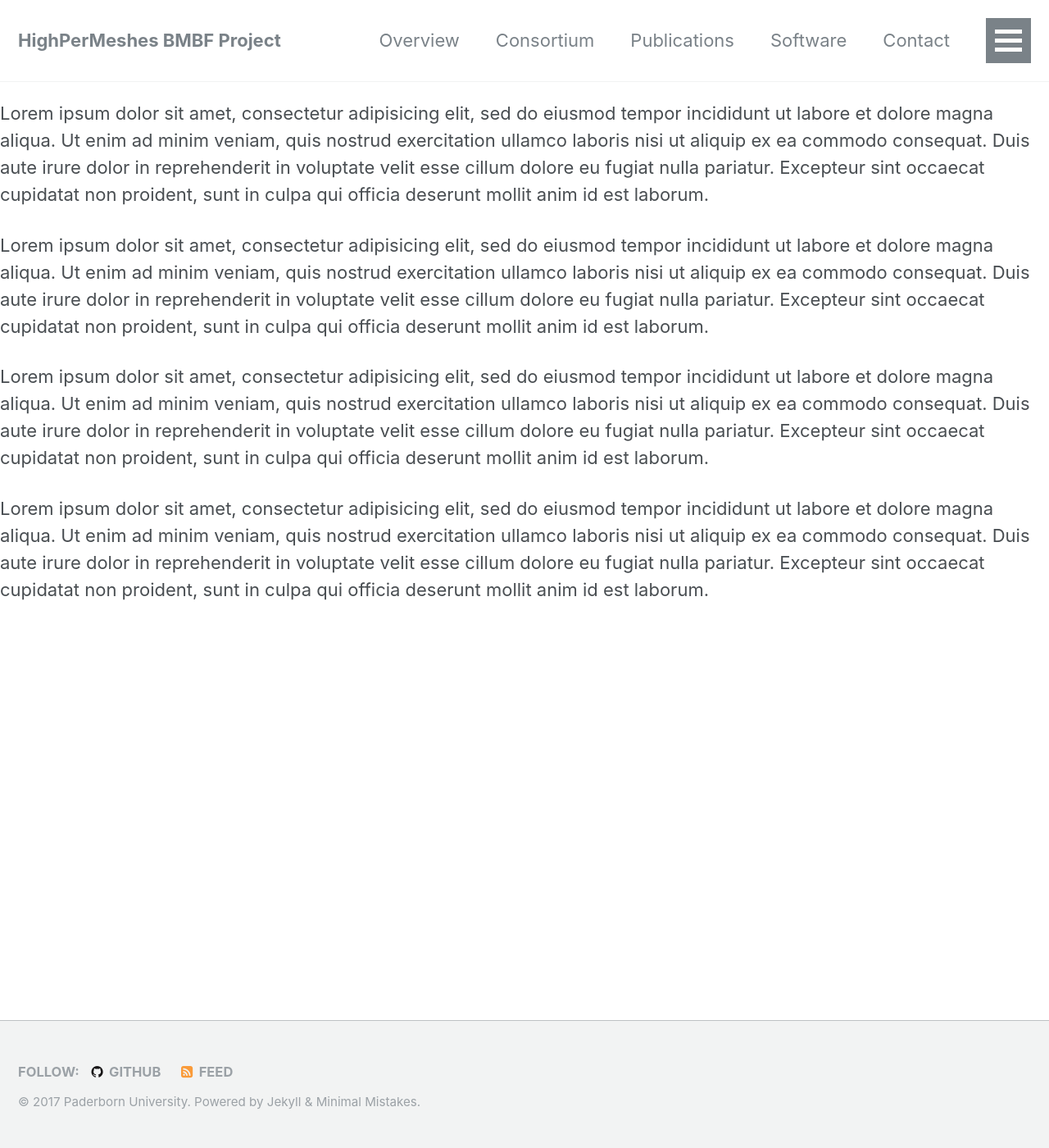
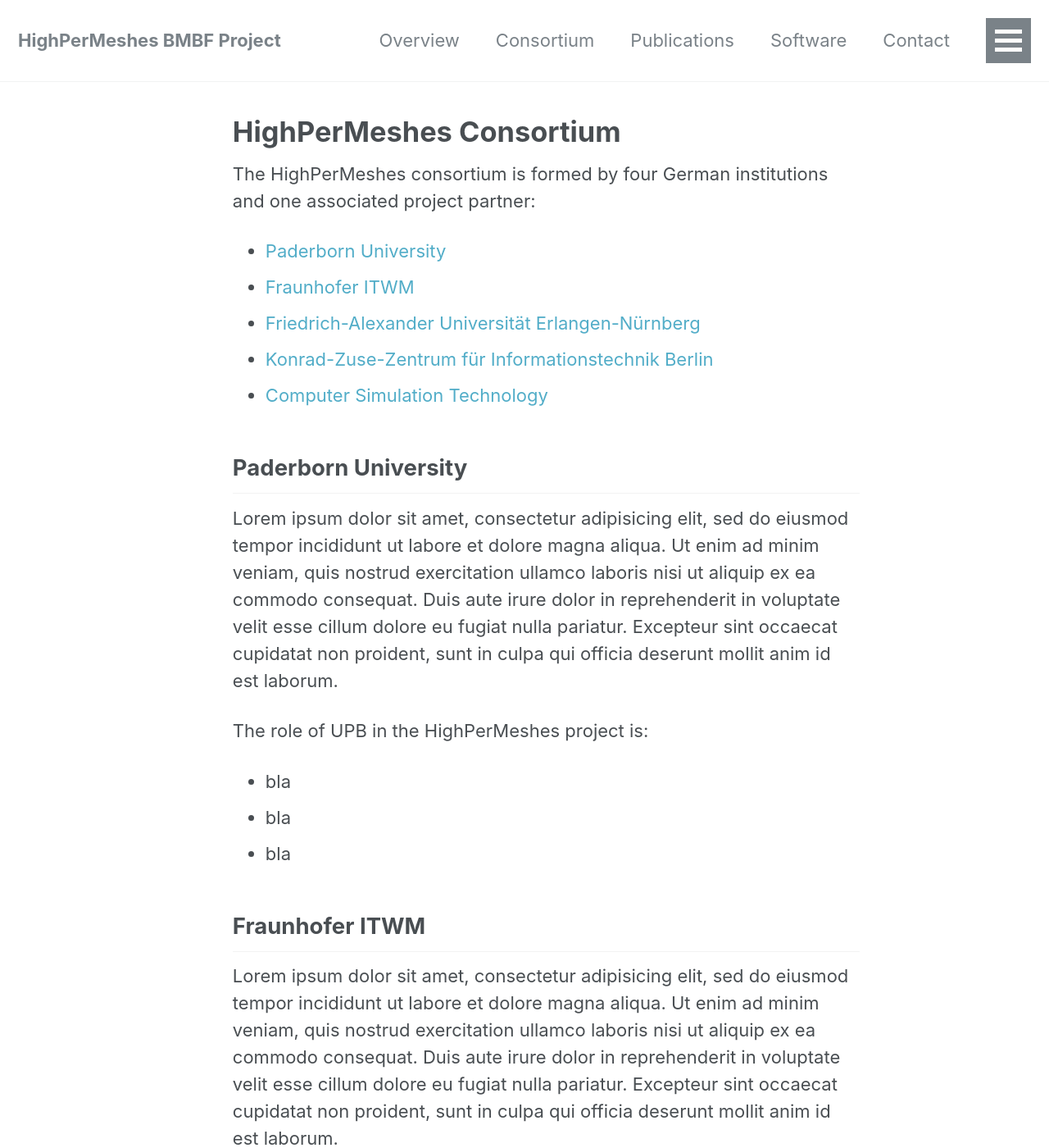
Before and after one commit to HighPerMeshes/highpermeshes.github.io, a Jekyll site: the page built from _pages/consortium.md, in a window 1280 px wide and 1400 px high. Shown: the whole window at 82% size. Built offline with Jekyll 4.4.1, drawn with Linux system fonts in a browser that asks for light colours; our own code applies the rules of GitHub Pages for plain Markdown files; some of the changed text lies outside the part shown.

Commit message:
Fill boilerplate with contents.

```diff
--- a/_config.yml
+++ b/_config.yml
@@ -244,3 +244,10 @@ defaults:
       comments: # true
       share: true
       related: true
+  # _pages
+  - scope:
+      path: "_pages"
+      type: pages
+    values:
+      layout: single
+      author_profile: false
--- a/_pages/consortium.md
+++ b/_pages/consortium.md
@@ -3,10 +3,64 @@ title: "HighPerMeshes Consortium"
 permalink: /consortium/
 ---
 
-Lorem ipsum dolor sit amet, consectetur adipisicing elit, sed do eiusmod tempor incididunt ut labore et dolore magna aliqua. Ut enim ad minim veniam, quis nostrud exercitation ullamco laboris nisi ut aliquip ex ea commodo consequat. Duis aute irure dolor in reprehenderit in voluptate velit esse cillum dolore eu fugiat nulla pariatur. Excepteur sint occaecat cupidatat non proident, sunt in culpa qui officia deserunt mollit anim id est laborum.
+The HighPerMeshes consortium is formed by four German institutions and one associated project partner:
+
+* [Paderborn University](#upb)
+* [Fraunhofer ITWM](#itwm)
+* [Friedrich-Alexander Universität Erlangen-Nürnberg](#fau)
+* [Konrad-Zuse-Zentrum für Informationstechnik Berlin](#zib)
+* [Computer Simulation Technology](#cst)
+
+<a name="upb"></a>
+## Paderborn University ##
 
 Lorem ipsum dolor sit amet, consectetur adipisicing elit, sed do eiusmod tempor incididunt ut labore et dolore magna aliqua. Ut enim ad minim veniam, quis nostrud exercitation ullamco laboris nisi ut aliquip ex ea commodo consequat. Duis aute irure dolor in reprehenderit in voluptate velit esse cillum dolore eu fugiat nulla pariatur. Excepteur sint occaecat cupidatat non proident, sunt in culpa qui officia deserunt mollit anim id est laborum.
 
+The role of UPB in the HighPerMeshes project is:
+* bla
+* bla
+* bla
+
+
+<a name="itwm"></a>
+## Fraunhofer ITWM ##
+
 Lorem ipsum dolor sit amet, consectetur adipisicing elit, sed do eiusmod tempor incididunt ut labore et dolore magna aliqua. Ut enim ad minim veniam, quis nostrud exercitation ullamco laboris nisi ut aliquip ex ea commodo consequat. Duis aute irure dolor in reprehenderit in voluptate velit esse cillum dolore eu fugiat nulla pariatur. Excepteur sint occaecat cupidatat non proident, sunt in culpa qui officia deserunt mollit anim id est laborum.
 
-Lorem ipsum dolor sit amet, consectetur adipisicing elit, sed do eiusmod tempor incididunt ut labore et dolore magna aliqua. Ut enim ad minim veniam, quis nostrud exercitation ullamco laboris nisi ut aliquip ex ea commodo consequat. Duis aute irure dolor in reprehenderit in voluptate velit esse cillum dolore eu fugiat nulla pariatur. Excepteur sint occaecat cupidatat non proident, sunt in culpa qui officia deserunt mollit anim id est laborum.
+The role of ITWM in the HighPerMeshes project is:
+* bla
+* bla
+* bla
+
+<a name="fau"></a>
+## Friedrich-Alexander Universität Erlangen-Nürnberg ##
+
+Friedrich-Alexander Universität Erlangen-Nürnberg (FAU) is ...
+
+The role of FAU in the HighPerMeshes project is:
+* bla
+* bla
+* bla
+
+<a name="zib"></a>
+## Konrad-Zuse-Zentrum für Informationstechnik Berlin ##
+
+The Zuse Institute Berlin (ZIB) is a non-university research institute of the State of Berlin. In close interdisciplinary cooperation with the Berlin universities and scientific institutions Zuse Institute implements research and development in the field of information technology with a particular focus on application-oriented algorithmic mathematics and practical computer science. ZIB also provides high-performance computer capacity as an accompanying service.
+
+The Computer Science Dept. "Parallel and Distributed Systems" carries out research on scalable, fault-tolerant and distributed algorithms as well as the development of algorithms for heterogeneous many-core systems.
+
+The role of ZIB in the HighPerMeshes project is:
+* bla
+* bla
+* bla
+
+
+<a name="cst"></a>
+## Computer Simulation Technology Darmstadt (associated project partner) ##
+
+Computer Simulation Technology (CST) is ..
+
+The role of CST in the HighPerMeshes project is:
+* bla
+* bla
+* bla
--- a/index.html
+++ /dev/null
@@ -1,4 +0,0 @@
----
-layout: home
-author_profile: true
----
```
Also changed, not shown: _pages/contact.md (+1 -4 lines), _pages/imprint.md (+2 -2 lines), index.md (+4 -2 lines).
